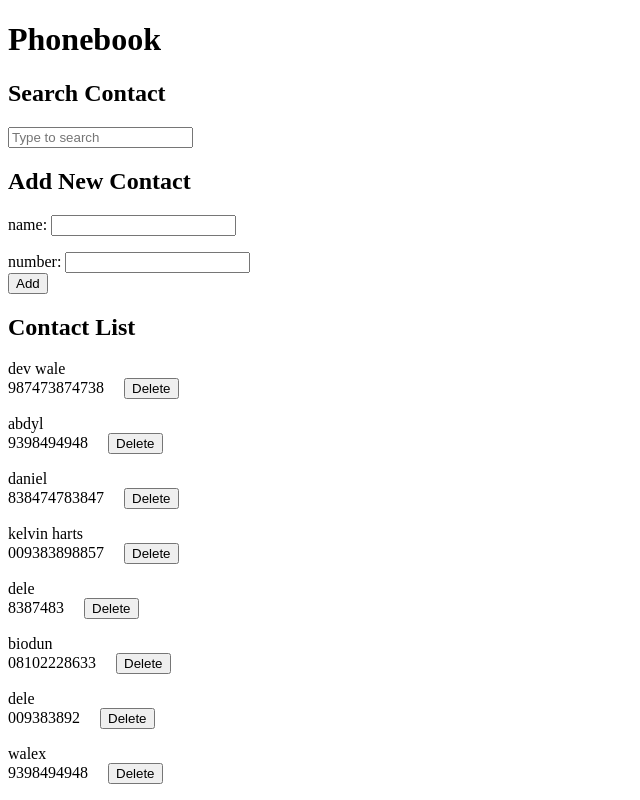
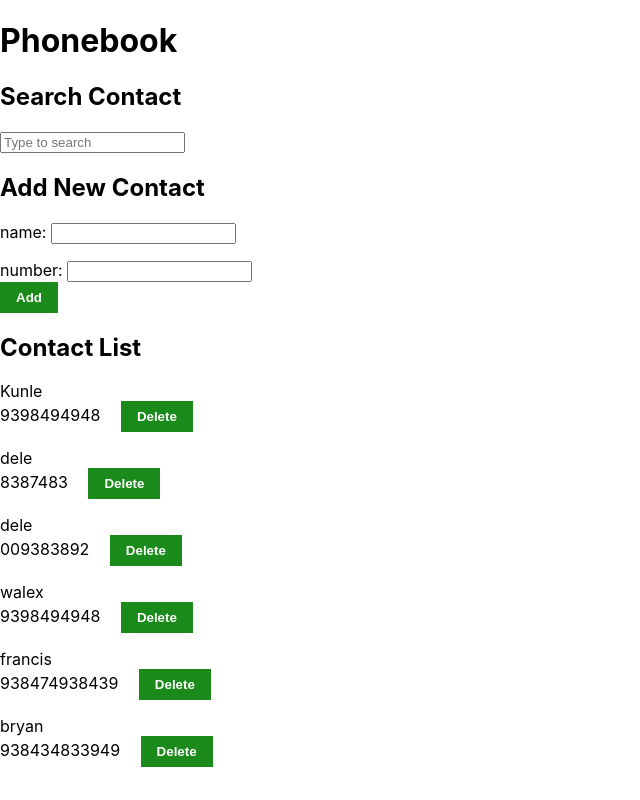
Before and after one commit to Ifcodes/fullstack-open-Ex, a React (Create React App) app in the folder part2/phonebook/: page / in a window 1280 px wide. Shown: the whole page, without its empty margins (0-640 px from the left). Built offline with nearby package versions, Linux system fonts and the light colour scheme; data requests are answered from the project's data file.

Commit message:
feat: completed part 2 (Exercises 2.19 - 2.20)

```diff
--- a/part2/phonebook/db.json
+++ b/part2/phonebook/db.json
@@ -1,34 +1,14 @@
 {
   "persons": [
     {
-      "name": "dev wale",
-      "id": 11,
-      "phoneNumber": "987473874738"
-    },
-    {
-      "name": "abdyl",
+      "name": "Kunle",
       "id": 12,
       "phoneNumber": "9398494948"
-    },
-    {
-      "name": "daniel",
-      "id": 13,
-      "phoneNumber": "838474783847"
-    },
-    {
-      "name": "kelvin harts",
-      "id": 14,
-      "phoneNumber": "009383898857"
     },
     {
       "name": " dele",
       "id": 15,
       "phoneNumber": "8387483"
-    },
-    {
-      "name": "biodun",
-      "id": 6,
-      "phoneNumber": "08102228633"
     },
     {
       "name": "dele",
@@ -39,6 +19,16 @@
       "name": "walex",
       "id": 8,
       "phoneNumber": "9398494948 "
+    },
+    {
+      "name": "francis",
+      "id": 9,
+      "phoneNumber": "938474938439"
+    },
+    {
+      "name": "bryan",
+      "id": 10,
+      "phoneNumber": "938434833949"
     }
   ]
 }
--- a/part2/phonebook/src/App.js
+++ b/part2/phonebook/src/App.js
@@ -3,12 +3,15 @@ import AddContact from "./components/addContactform";
 import ContactList from "./components/contactsDisplay";
 import Filter from "./components/searchComp";
 import phoneService from "./services/phonebook";
+import Notifications from "./components/notification";
+import "./index.css";
 
 function App() {
   const [persons, setPersons] = useState([]);
   const [newName, setNewName] = useState("");
   const [newNumber, setNumber] = useState("");
   const [nameFilter, setNameFilter] = useState("");
+  const [notification, setNotification] = useState(null);
 
   useEffect(() => {
     phoneService.getAll().then((response) => {
@@ -19,6 +22,8 @@ function App() {
   return (
     <div>
       <h1>Phonebook</h1>
+
+      <Notifications message={notification} />
 
       <Filter
         nameFilter={nameFilter}
@@ -35,6 +40,7 @@ function App() {
         setNumber={setNumber}
         newNumber={newNumber}
         persons={persons}
+        setNotification={setNotification}
       />
 
       <h2>Contact List</h2>
@@ -43,6 +49,7 @@ function App() {
         nameFilter={nameFilter}
         persons={persons}
         setPersons={setPersons}
+        setNotification={setNotification}
       />
     </div>
   );
--- a/part2/phonebook/src/components/addContactform.js
+++ b/part2/phonebook/src/components/addContactform.js
@@ -8,6 +8,7 @@ const AddContact = ({
   setNumber,
   newNumber,
   persons,
+  setNotification,
 }) => {
   const handleNewNames = (event) => {
     setNewName(event.target.value);
@@ -33,38 +34,65 @@ const AddContact = ({
   };
 
   const updateNumber = (person) => {
-    // const numberToUpdate = persons;
     const numberUpdate = { ...person, phoneNumber: newNumber };
 
-    phoneService.update(person.id, numberUpdate).then((response) =>
+    phoneService
+      .update(person.id, numberUpdate)
+      .then((response) => {
         setPersons((persons) =>
           persons.map((p) => {
             if (person.id === p.id) return numberUpdate;
             return p;
           })
-      )
         );
+        setNotification(`Number changed successfully to ${newNumber}`);
+        setTimeout(() => {
+          setNotification(null);
+        }, 5000);
+      })
+      .catch((error) => {
+        setNotification(
+          `Information of ${person.name} has already been removed from server`
+        );
+        setTimeout(() => {
+          setNotification(null);
+        }, 5000);
+      });
   };
 
   const updateName = (person) => {
-    // const numberToUpdate = persons;
     const nameUpdate = { ...person, name: newName };
 
-    phoneService.update(person.id, nameUpdate).then((response) =>
+    phoneService
+      .update(person.id, nameUpdate)
+      .then((response) => {
         setPersons((persons) =>
           persons.map((p) => {
             if (person.id === p.id) return nameUpdate;
             return p;
           })
-      )
         );
+        setNotification(`Name changed successfully to ${newName}`);
+        setTimeout(() => {
+          setNotification(null);
+        }, 5000);
+      })
+      .catch((error) => {
+        setNotification(
+          `Information of ${person.name} has already been removed from server`
+        );
+        setTimeout(() => {
+          setNotification(null);
+        }, 5000);
+      });
   };
 
   const checkAddContact = (event) => {
     event.preventDefault();
-    const nameTest = newName.toLowerCase();
+
+    const checkNewName = newName.toLowerCase();
     const personExist = persons.find(
-      (person) => person.name.toLowerCase() === nameTest
+      (person) => person.name.toLowerCase() === checkNewName
     );
     const numberExist = persons.find(
       (person) => person.phoneNumber === newNumber
--- a/part2/phonebook/src/components/contactsDisplay.js
+++ b/part2/phonebook/src/components/contactsDisplay.js
@@ -15,7 +15,7 @@ const ContactName = (props) => {
   );
 };
 
-const ContactList = ({ nameFilter, persons, setPersons }) => {
+const ContactList = ({ nameFilter, persons, setPersons, setNotification }) => {
   const filtered = () => {
     const filteredPerson = persons.filter((person) =>
       person.name.toLowerCase().includes(nameFilter.toLowerCase())
@@ -28,9 +28,19 @@ const ContactList = ({ nameFilter, persons, setPersons }) => {
   const handledelete = (id) => {
     const contactToDel = persons.find((person) => person.id === id);
     if (window.confirm(`Delete ${contactToDel.name}?`)) {
-      phoneService.del(id, contactToDel).then((response) => {
-        setPersons(persons.filter((person) => person.id !== id));
-      });
+      phoneService
+        .del(id, contactToDel)
+        .then((response) => {
+          setPersons(persons.filter((person) => person.id !== id));
+        })
+        .catch((error) => {
+          setNotification(
+            `Information of ${contactToDel.name} has already been removed from server`
+          );
+          setTimeout(() => {
+            setNotification(null);
+          }, 5000);
+        });
     }
   };
   return (
--- /dev/null
+++ b/part2/phonebook/src/components/notification.jsx
@@ -0,0 +1,7 @@
+const Notifications = ({ message }) => {
+  if (message === null) {
+    return null;
+  }
+  return <div className="notification">{message}</div>;
+};
+export default Notifications;
--- a/part2/phonebook/src/index.css
+++ b/part2/phonebook/src/index.css
@@ -1,13 +1,34 @@
 body {
   margin: 0;
-  font-family: -apple-system, BlinkMacSystemFont, 'Segoe UI', 'Roboto', 'Oxygen',
-    'Ubuntu', 'Cantarell', 'Fira Sans', 'Droid Sans', 'Helvetica Neue',
+  font-family: -apple-system, BlinkMacSystemFont, "Segoe UI", "Roboto", "Oxygen",
+    "Ubuntu", "Cantarell", "Fira Sans", "Droid Sans", "Helvetica Neue",
     sans-serif;
   -webkit-font-smoothing: antialiased;
   -moz-osx-font-smoothing: grayscale;
 }
 
 code {
-  font-family: source-code-pro, Menlo, Monaco, Consolas, 'Courier New',
+  font-family: source-code-pro, Menlo, Monaco, Consolas, "Courier New",
     monospace;
 }
+button {
+  padding: 0.5rem 1rem;
+  background-color: rgb(26, 139, 26);
+  border: none;
+  color: white;
+  font-weight: 900;
+  cursor: pointer;
+}
+button:focus {
+  outline: none;
+  background-color: rgb(13, 77, 13);
+  box-shadow: 2px 2px 2px rgb(26, 139, 26);
+}
+.notification {
+  font-style: italic;
+  color: green;
+  padding: 0.7rem 1rem;
+  border: 1px solid green;
+  font-size: 1rem;
+  transition: ease-in-out 5s;
+}
```
Also changed, not shown: 1 other file (tests, documents, lock files or other folders). Lines whose indentation alone changed are shown as unchanged.
